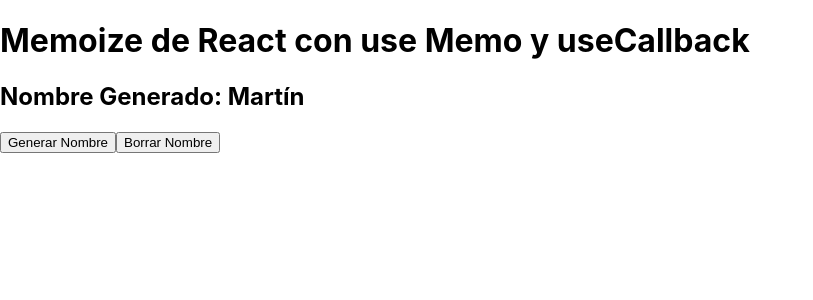
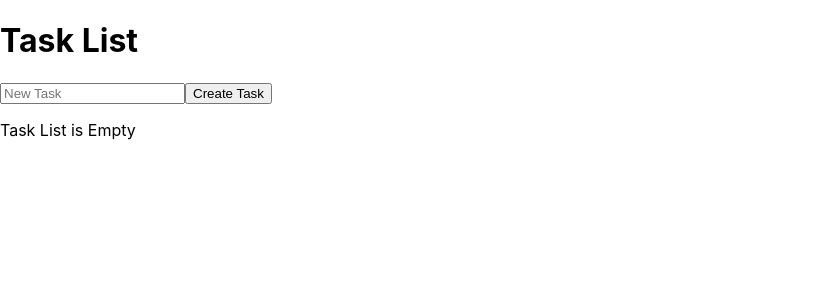
Before and after one commit to Christopher2022/Advanced_ReactJS_Course, a React (Create React App) app in the folder react-performance-01/: page / in a window 1280 px wide. Shown: the top 300 px of the page, without its empty margins (0-813 px from the left). Built offline with nearby package versions, Linux system fonts and the light colour scheme.

Commit message:
avance del video #3

```diff
--- a/react-performance-01/src/App.js
+++ b/react-performance-01/src/App.js
@@ -1,70 +1,103 @@
-import React from 'react';
+import logo from './logo.svg';
 import './App.css';
 
 function App() {
-
-  const names = [
-    'Martín',
-    'Eric',
-  ];
-
   return (
-    <GeneradorNombres names={names} />
-  );
-}
-
-function GeneradorNombres(props) {
-  const { names } = props;
-  const [name, setName] = React.useState(names[0]);
-  const getName = React.useCallback(
-    () => {
-      const index = Math.floor(Math.random() * (names.length));
-      setName(names[index]);
-    },
-    [names]
-  );
-
-  const clearName = React.useCallback(
-    () => {
-      setName(null)
-    },
-    []
-  );
-
-  return (
-    <div className='app'>
-      <h1>Memoize de React con use Memo y useCallback</h1>
-      {React.useMemo(
-        () => {
-          console.log('Renderización Nombre');
-          return (
-            <div>
-              <h2>Nombre Generado: {name ? name : 'Sin Nombre'} </h2>
-            </div>
-          );
-
-        },
-        [name]
-      )}
-
-      <Button label='Generar Nombre' click={getName} />
-      <Button label='Borrar Nombre' click={clearName} />
-
+    <div className="App">
+      <header className="App-header">
+        <img src={logo} className="App-logo" alt="logo" />
+        <p>
+          Edit <code>src/App.js</code> and save to reload.
+        </p>
+        <a
+          className="App-link"
+          href="https://reactjs.org"
+          target="_blank"
+          rel="noopener noreferrer"
+        >
+          Learn React
+        </a>
+      </header>
     </div>
   );
 }
 
-function WrappedButton(props) {
-  console.log('Renderización Botón');
-  return (
-    <button onClick={() => {
-      props.click();
-    }}
-    >
-      {props.label}
-    </button>
-  );
-}
-const Button = React.memo(WrappedButton);
+export default App;
 
-export default App;
+
+
+
+
+
+
+
+// import React from 'react';
+// import './App.css';
+
+// function App() {
+
+//   const names = [
+//     'Martín',
+//     'Eric',
+//   ];
+
+//   return (
+//     <GeneradorNombres names={names} />
+//   );
+// }
+
+// function GeneradorNombres(props) {
+//   const { names } = props;
+//   const [name, setName] = React.useState(names[0]);
+//   const getName = React.useCallback(
+//     () => {
+//       const index = Math.floor(Math.random() * (names.length));
+//       setName(names[index]);
+//     },
+//     [names]
+//   );
+
+//   const clearName = React.useCallback(
+//     () => {
+//       setName(null)
+//     },
+//     []
+//   );
+
+//   return (
+//     <div className='app'>
+//       <h1>Memoize de React con use Memo y useCallback</h1>
+//       {React.useMemo(
+//         () => {
+//           console.log('Renderización Nombre');
+//           return (
+//             <div>
+//               <h2>Nombre Generado: {name ? name : 'Sin Nombre'} </h2>
+//             </div>
+//           );
+
+//         },
+//         [name]
+//       )}
+
+//       <Button label='Generar Nombre' click={getName} />
+//       <Button label='Borrar Nombre' click={clearName} />
+
+//     </div>
+//   );
+// }
+
+// function WrappedButton(props) {
+//   console.log('Renderización Botón');
+//   return (
+//     <button onClick={() => {
+//       props.click();
+//     }}
+//     >
+//       {props.label}
+//     </button>
+//   );
+// }
+// const Button = React.memo(WrappedButton);
+
+// export default App;
--- /dev/null
+++ b/react-performance-01/src/components/App.jsx
@@ -0,0 +1,14 @@
+import React from "react";
+import TaskList from "./lists/TaskList";
+
+
+
+const App = () => {
+    return (
+        <div>
+            <TaskList/>
+        </div>
+    );
+};
+
+export default App;
--- /dev/null
+++ b/react-performance-01/src/components/lists/TaskList.jsx
@@ -0,0 +1,51 @@
+import React, { useState } from 'react'
+import useList from '../../hooks/useList';
+
+const TaskList = () => {
+
+    const tasks = useList([]);
+    const [newTask, setNewTask] = useState('');
+
+    const handleSubmit = (event) => {
+        event.preventDefault();
+        tasks.push(newTask);
+        setNewTask('');
+    };
+
+    const handleInputChange = (event) => {
+        setNewTask(event.target.value);
+    };
+
+    return (
+        <div>
+            <h1>
+                Task List
+            </h1>
+
+            <form onSubmit={handleSubmit}>
+                <input value={newTask} onChange={handleInputChange} placeholder='New Task' type='text' />
+                <button type='submit'>Create Task</button>
+            </form>
+
+            {tasks.isEmpty() ?
+                (<p>Task List is Empty</p>)
+                :
+                (
+                    <ul>
+                        {tasks.value.map((task, index) =>
+                        (
+                            <li key={index}>
+                                <input onClick={() => tasks.remove(index)} type="checkbox" checked={false} />
+                                { task }
+                            </li>
+                        )
+                        )}
+
+                    </ul>
+                )
+            }
+        </div>
+    );
+};
+
+export default TaskList;
--- /dev/null
+++ b/react-performance-01/src/hooks/useList.js
@@ -0,0 +1,28 @@
+import { useState } from 'react';
+
+const useList = (initialValue = []) => {
+
+    const [value, setValue] = useState(initialValue);
+
+    // Push new value to list
+
+    const push = (element) => {
+        setValue((oldValue) => [...oldValue, element]);
+    };
+
+    // Remove value from List
+
+    const remove = (index) => {
+        setValue((oldValue) => oldValue.filter( (_,i) => i !==index));
+    }
+
+    // List is Empty? true / false
+
+    const isEmpty = () => value.length === 0;
+
+    // TODO: Develop more function for lists
+
+    return { value, setValue,push, remove, isEmpty,};
+};
+
+export default useList;
--- a/react-performance-01/src/index.js
+++ b/react-performance-01/src/index.js
@@ -1,13 +1,14 @@
 import React from 'react';
 import ReactDOM from 'react-dom/client';
 import './index.css';
-import App from './App';
+// import App from './App';
+import Apps from './components/App.jsx';
 import reportWebVitals from './reportWebVitals';
 
 const root = ReactDOM.createRoot(document.getElementById('root'));
 root.render(
   <React.StrictMode>
-    <App />
+    <Apps />
   </React.StrictMode>
 );
 
```
Also changed, not shown: react-performance-01/src/hooks/useLocalStorage.js (added, +27 -0 lines), react-performance-01/src/hooks/useBoolean.js (added).
